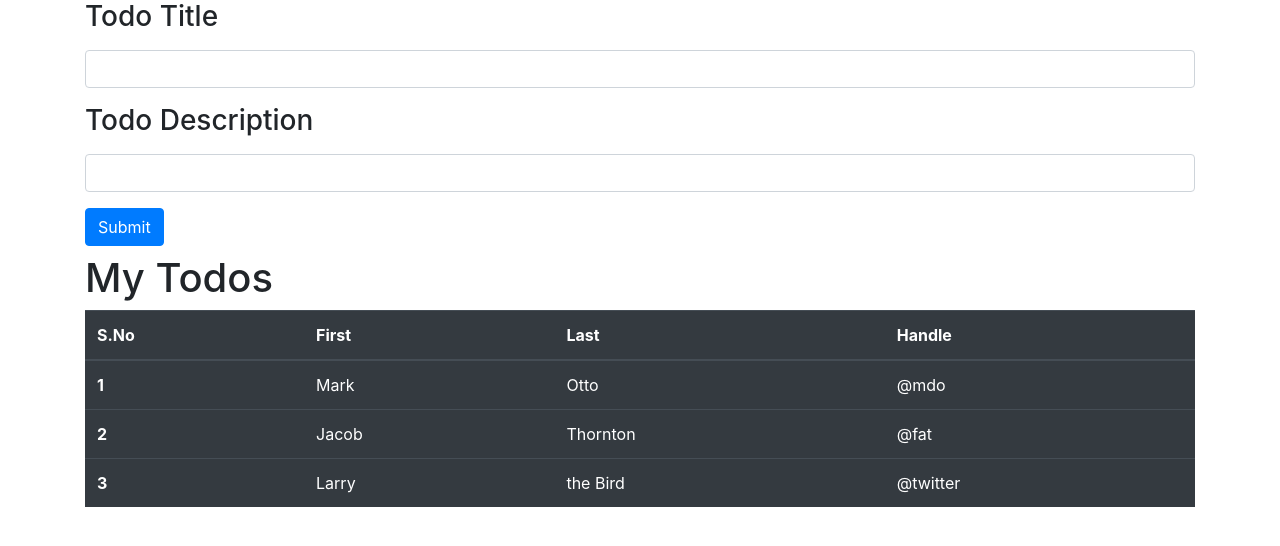
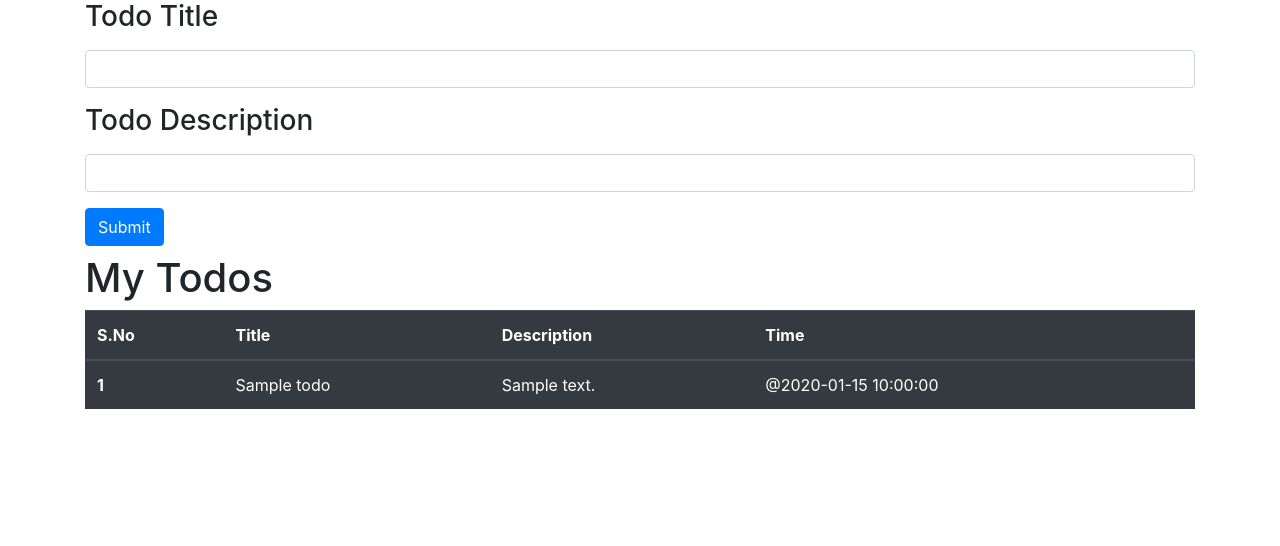
Before and after one commit to shivamdattapurkayastha99/flask-todo, a Flask app: page / in a window 1280 px wide. Shown: the part 110-656 px from the top of the page. Run offline with Flask 2, Linux system fonts and the light colour scheme; tables that the repository leaves empty hold one stand-in row (values such as "Sample post").

Commit message:
first commit

```diff
--- a/app.py
+++ b/app.py
@@ -1,12 +1,36 @@
-from flask import Flask,render_template
+from datetime import datetime
+from flask import Flask,render_template,request
+from flask_sqlalchemy import SQLAlchemy
+from datetime import datetime
+app = Flask(__name__)
+app.config['SQLALCHEMY_DATABASE_URI']="sqlite:///todo.db"
+app.config['SQLALCHEMY_TRACK_MODIFICATIONS']=False
+db=SQLAlchemy(app)
+class Todo(db.Model):
+    sno=db.Column(db.Integer,primary_key=True)
+    title=db.Column(db.String(200),nullable=False)
+    desc=db.Column(db.String(500),nullable=False)
+    date_created=db.Column(db.DateTime,default=datetime.utcnow)
+    def __repr__(self) -> str:
+        return f"{self.sno} - {self.title}"
+@app.route("/",methods=['GET','POST'])
+def hello_world():
+    if request.method=='POST':
+        title=request.form['title']
+        desc=request.form['desc']
 
-app = Flask(__name__)
+        todo=Todo(title=title,desc=desc)
+        db.session.add(todo)
+        db.session.commit()
+    allTodo=Todo.query.all()
+    # print(allTodo)
+    return render_template('index.html',allTodo=allTodo)
 
-@app.route("/")
-def hello_world():
-    return render_template('index.html')
-@app.route("/products")
+@app.route("/show")
 def products():
-    return "<p>products</p>"
+    allTodo=Todo.query.all()
+    print(allTodo)
+    return "products"
+
 if __name__=="__main__":
     app.run(debug=True)
--- a/templates/index.html
+++ b/templates/index.html
@@ -12,7 +12,7 @@
   </head>
   <body>
     <nav class="navbar navbar-expand-lg navbar-dark bg-dark">
-        <a class="navbar-brand" href="#">Shivam Todo List</a>
+        <a class="navbar-brand" href="/">Shivam Todo List</a>
         <button class="navbar-toggler" type="button" data-toggle="collapse" data-target="#navbarSupportedContent" aria-controls="navbarSupportedContent" aria-expanded="false" aria-label="Toggle navigation">
           <span class="navbar-toggler-icon"></span>
         </button>
@@ -31,10 +31,11 @@
       </nav>
       <div class="container my-2">
         <h2>Add a Todo</h2>
-        <form>
+
+        <form action="/" method="POST">
             <div class="form-group">
               <label for="title"><h3>Todo Title </h3></label>
-              <input type="text" class="form-control" id="title",name="title">
+              <input type="text" class="form-control" id="title" name="title">
 
             </div>
             <div class="form-group">
@@ -51,30 +52,22 @@
             <thead>
               <tr>
                 <th scope="col">S.No</th>
-                <th scope="col">First</th>
-                <th scope="col">Last</th>
-                <th scope="col">Handle</th>
+                <th scope="col">Title </th>
+                <th scope="col">Description</th>
+                <th scope="col">Time</th>
               </tr>
             </thead>
             <tbody>
+              {% for todo in allTodo %}
               <tr>
-                <th scope="row">1</th>
-                <td>Mark</td>
-                <td>Otto</td>
-                <td>@mdo</td>
+                <th scope="row">{{loop.index}}</th>
+                <td>{{todo.title}}</td>
+                <td>{{todo.desc}}</td>
+                <td>@{{todo.date_created}}</td>
               </tr>
-              <tr>
-                <th scope="row">2</th>
-                <td>Jacob</td>
-                <td>Thornton</td>
-                <td>@fat</td>
-              </tr>
-              <tr>
-                <th scope="row">3</th>
-                <td>Larry</td>
-                <td>the Bird</td>
-                <td>@twitter</td>
-              </tr>
+              {% endfor %}
+
+
             </tbody>
           </table>
       </div>
```
